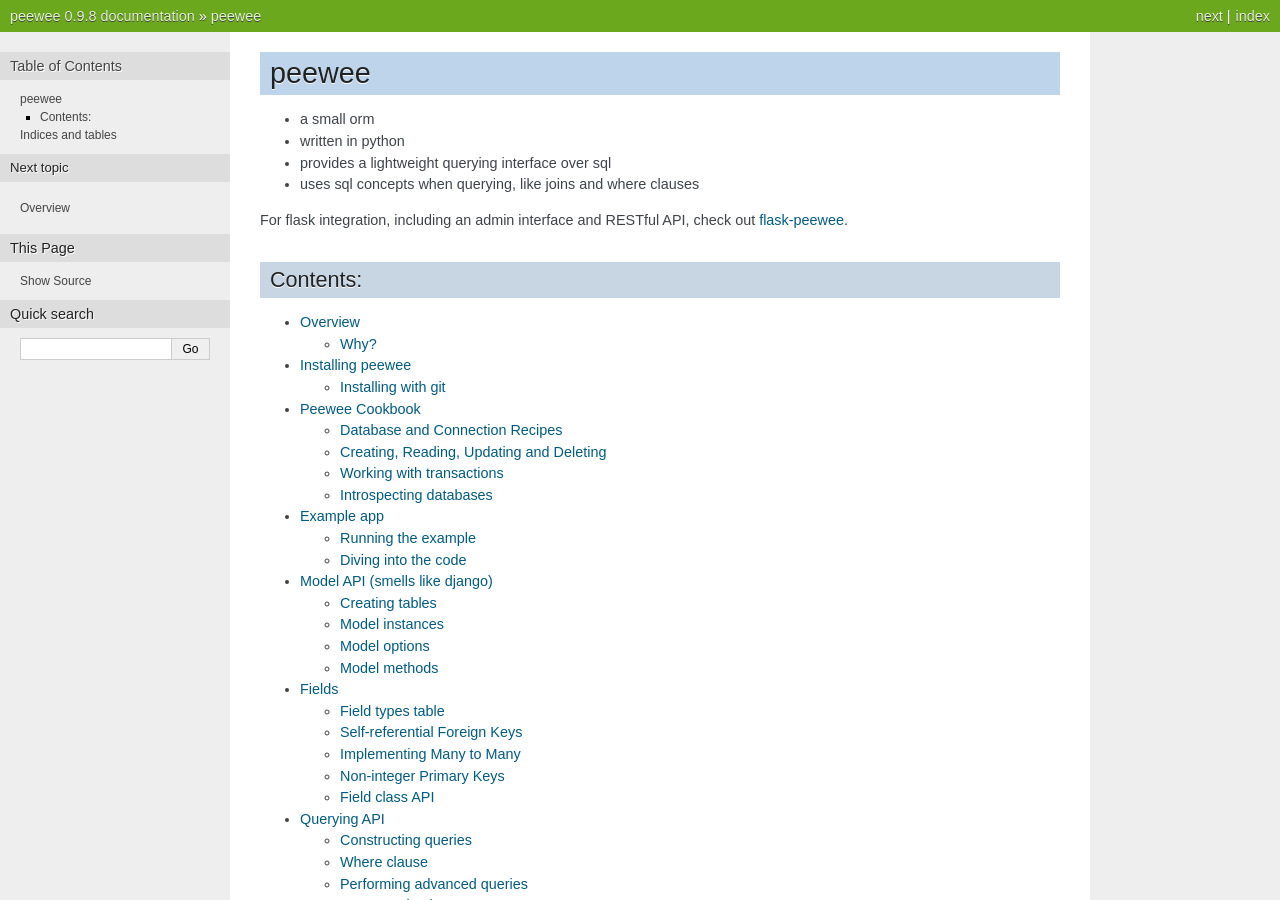
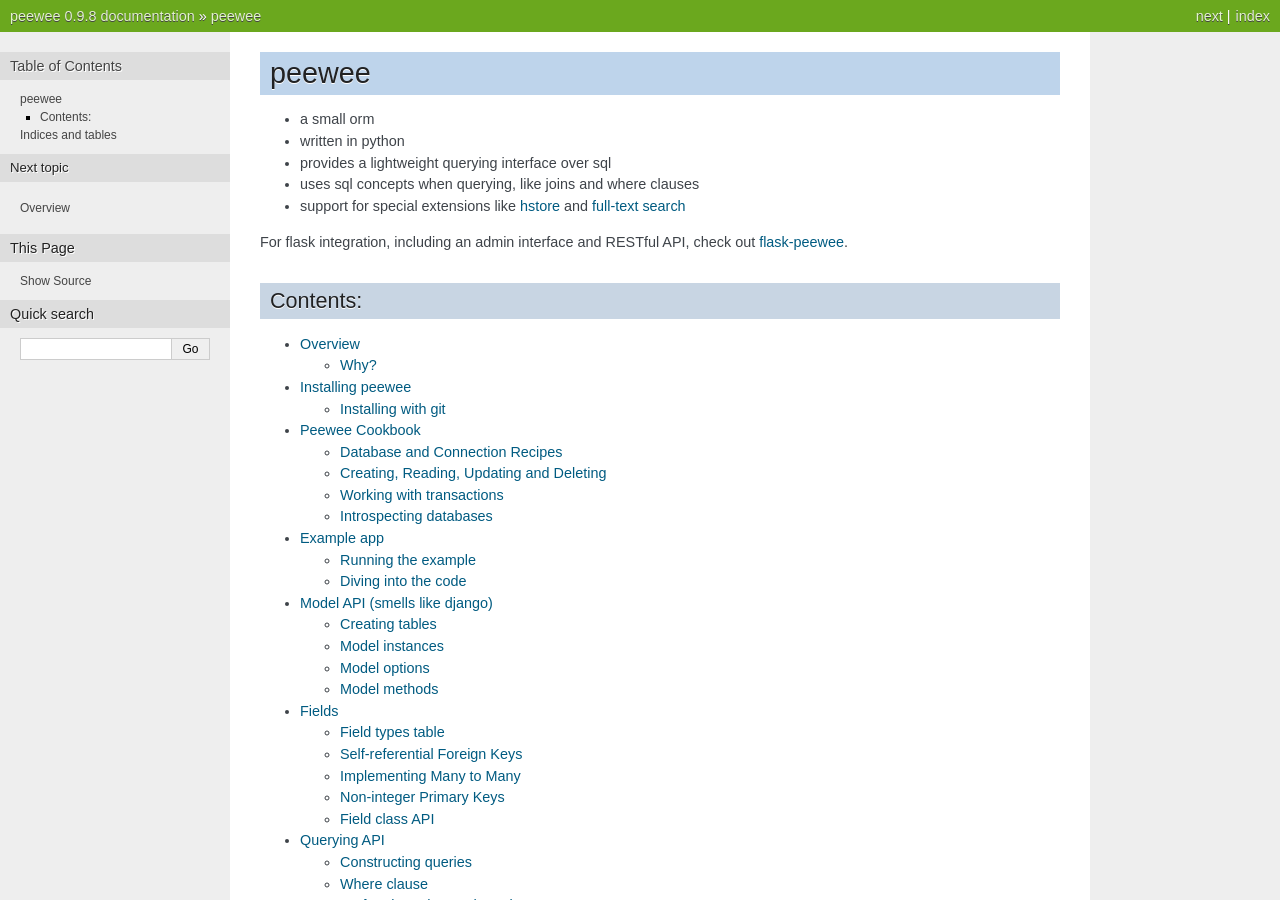
Before and after one commit to coleifer/peewee, a Sphinx documentation site: the page built from docs/index.rst, in a window 1280 px wide and 900 px high. Built offline with Sphinx 7.4.7, drawn with Linux system fonts in a browser that asks for light colours.

Commit message:
Adding notes in readme/docs about extension support

```diff
--- a/README.rst
+++ b/README.rst
@@ -8,6 +8,7 @@
 * provides a lightweight querying interface over sql
 * uses sql concepts when querying, like joins and where clauses
 * supports sqlite, mysql and postgresql
+* support for special extensions like `hstore <http://peewee.readthedocs.org/en/latest/peewee/playhouse.html#postgresql-extensions-hstore>`_ and `full-text search <http://peewee.readthedocs.org/en/latest/peewee/playhouse.html#full-text-search>`_
 
 For flask integration, including an admin interface and RESTful API, check
 out `flask-peewee <https://github.com/coleifer/flask-peewee/>`_.
--- a/docs/index.rst
+++ b/docs/index.rst
@@ -10,6 +10,7 @@
 * written in python
 * provides a lightweight querying interface over sql
 * uses sql concepts when querying, like joins and where clauses
+* support for special extensions like `hstore <http://peewee.readthedocs.org/en/latest/peewee/playhouse.html#postgresql-extensions-hstore>`_ and `full-text search <http://peewee.readthedocs.org/en/latest/peewee/playhouse.html#full-text-search>`_
 
 For flask integration, including an admin interface and RESTful API, check
 out `flask-peewee <https://github.com/coleifer/flask-peewee/>`_.
```
